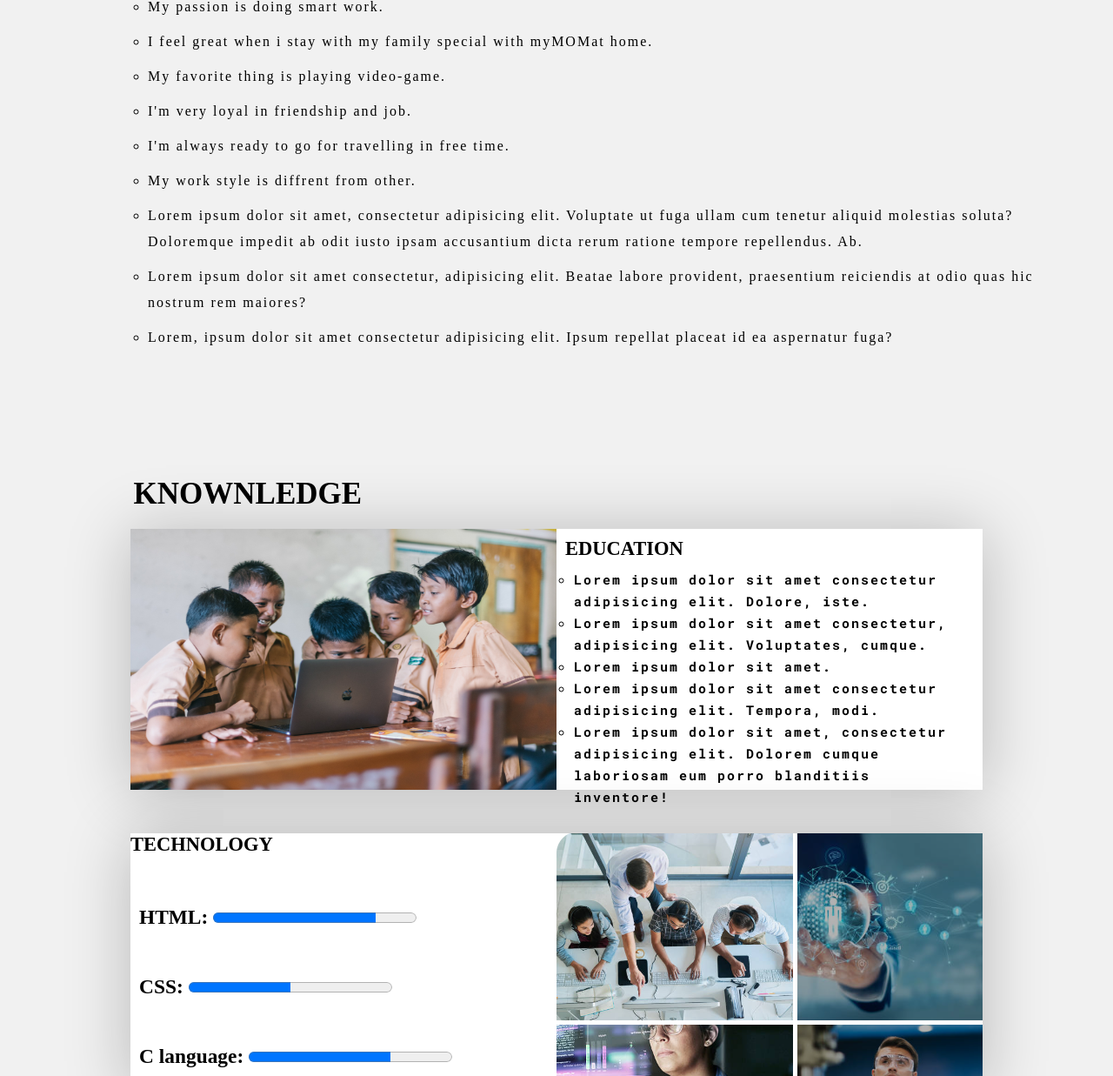
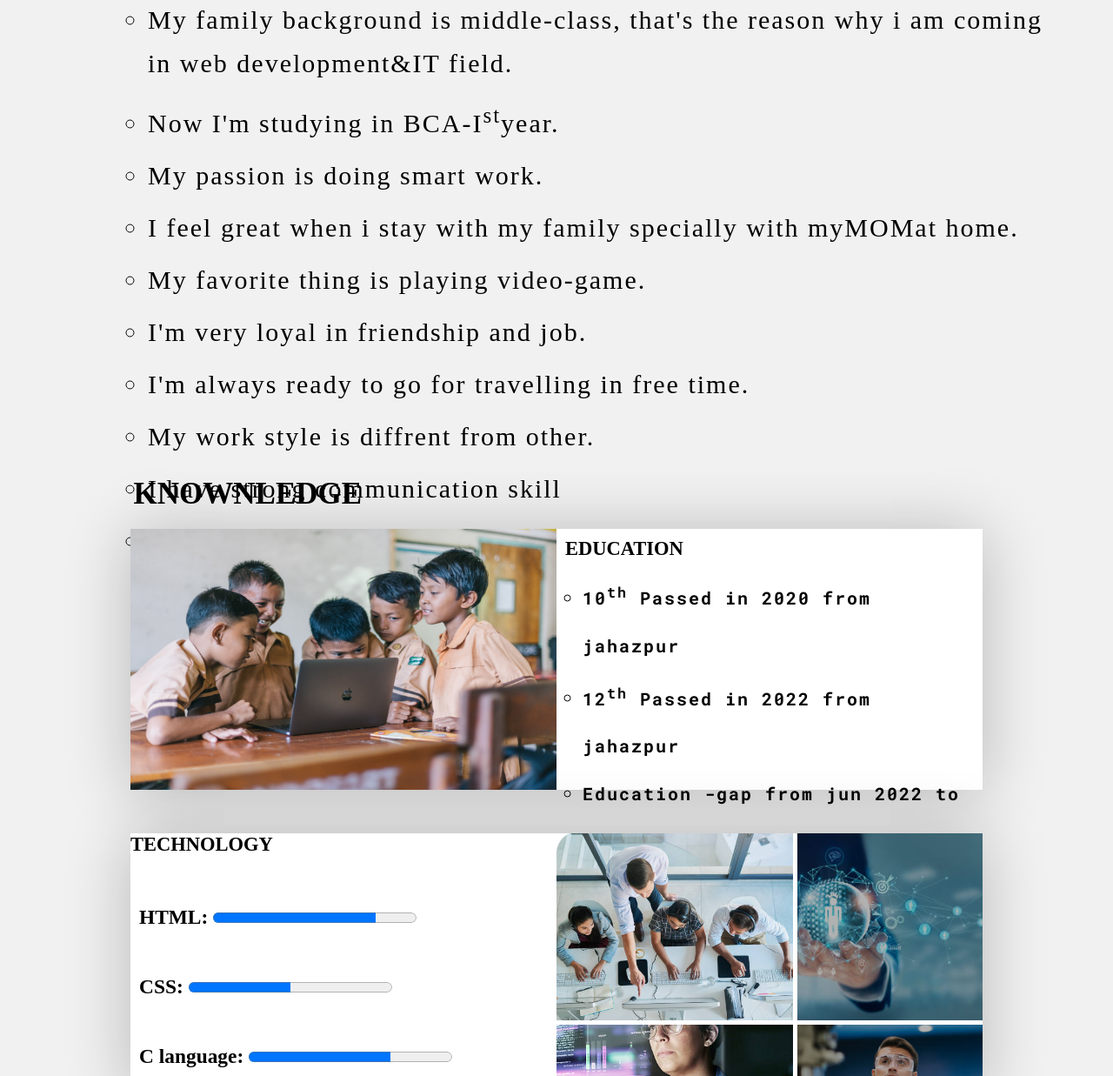
Before and after one commit to Metacaps-in/Adnan-Portolio, a plain HTML site: page portfolio.html in a window 1280 px wide. Shown: the part 1102-2339 px from the top of the page at 87% size. Drawn offline with Linux system fonts and the light colour scheme.

Commit message:
some changes in html education section,about section and css
some changes in html education section,about section and css

```diff
--- a/portfolio.html
+++ b/portfolio.html
@@ -28,7 +28,7 @@
       <h1>ADNAN HUSSAIN</h1>
       <h3>I am a Web Developer </h3>
       <div class="hireme">
-        <a class="hire" href="#contact">hire me!</a>
+        <a class="hire" href="#contact">Hire me!</a>
       </div>
       </div>
 
@@ -40,20 +40,20 @@
   </header>
   <section id="about">
     <h1 class="about-h1">ABOUT</h1>
-    <ul class="about-list">
+    <ul class="about-list" style="font-size: 30px; line-height: 50px;">
       <li class="about-content" style="text-decoration: none;">  My name is Adnan Hussain. I'm a web developer.</li>
       <li class="about-content">I am From Jahazpur(bhilwara).but now i am living in Bijaynagar for study,and my entire family live in jahazpur.</li>
       <li class="about-content">My family background is middle-class, that's the reason why i am coming in web development&IT field.</li>
       <li class="about-content">Now I'm studying in BCA-I<sup>st</sup>year.</li>
       <li class="about-content">My passion is doing smart work.</li>
-      <li class="about-content">I feel great when i stay with my family special with my<span>MOM</span>at home.</li>
+      <li class="about-content">I feel great when i stay with my family specially with my<span>MOM</span>at home.</li>
       <li class="about-content">My favorite thing is playing video-game.</li>
       <li class="about-content">I'm very loyal in friendship and job.</li>
       <li class="about-content">I'm always ready to go for travelling in free time.</li>
       <li class="about-content">My work style is diffrent from other.</li>
-      <li class="about-content">Lorem ipsum dolor sit amet, consectetur adipisicing elit. Voluptate ut fuga ullam cum tenetur aliquid molestias soluta? Doloremque impedit ab odit iusto ipsam accusantium dicta rerum ratione tempore repellendus. Ab.</li>
-      <li class="about-content">Lorem ipsum dolor sit amet consectetur, adipisicing elit. Beatae labore provident, praesentium reiciendis at odio quas hic nostrum rem maiores?</li>
-      <li class="about-content">Lorem, ipsum dolor sit amet consectetur adipisicing elit. Ipsum repellat placeat id ea aspernatur fuga?</li>
+      <li class="about-content">I have strong communication skill</li>
+      <li class="about-content">I have great Human sence</li>
+      <!-- <li class="about-content">I </li> -->
     </ul>
 
   </section>
@@ -69,13 +69,13 @@
         </div>
         <div class="text-box">
           <h2 class="education">EDUCATION</h2>
-          <div class="education-content">
+          <div class="education-content" style="font-size: 30PX; line-height: 100px;">
             <ul >
-              <li>Lorem ipsum dolor sit amet consectetur adipisicing elit. Dolore, iste.</li>
-              <li>Lorem ipsum dolor sit amet consectetur, adipisicing elit. Voluptates, cumque.</li>
-              <li>Lorem ipsum dolor sit amet.</li>
-              <li>Lorem ipsum dolor sit amet consectetur adipisicing elit. Tempora, modi.</li>
-              <li>Lorem ipsum dolor sit amet, consectetur adipisicing elit. Dolorem cumque laboriosam eum porro blanditiis inventore!</li>
+              <li>10<sup>th</sup> Passed in 2020 from jahazpur</li>
+              <li>12<sup>th</sup> Passed in 2022 from jahazpur</li>
+              <li>Education -gap from jun 2022 to june 2023</li>
+              <li>2023-present pursuing BCA from Bijaynagar</li>
+              <!-- <li>Lorem ipsum dolor sit amet, consectetur adipisicing elit. Dolorem cumque laboriosam eum porro blanditiis inventore!</li> -->
             </ul>
           </div>
         </div>
--- a/style2.css
+++ b/style2.css
@@ -225,10 +225,10 @@ a.hire{
     margin:10px;
 }
 .education-content ul{
-    font-size: 15px;
+    font-size: 20px;
     font-weight: 700;
-    padding-left: 20px;
-    line-height: 25px;
+    padding-left: 30px;
+    line-height: 55px;
     list-style: circle;
     font-family: 'Roboto', sans-serif;
     font-family: 'Roboto Mono', monospace;
@@ -357,6 +357,7 @@ form{
 .last-line{
     margin-top: 50px;
     color: #ef402f;
+    font-size: 30px;
 }
 .ad{
     color: white;
@@ -374,7 +375,7 @@ form{
         background-color: rgba(211, 211, 211, 0.314);
     }
     to{
-        background-color: rgba(211, 211, 211, 0.5);
+        background-color: rgba(55, 48, 48, 0.5);
         color: black;
     }
 }
```
